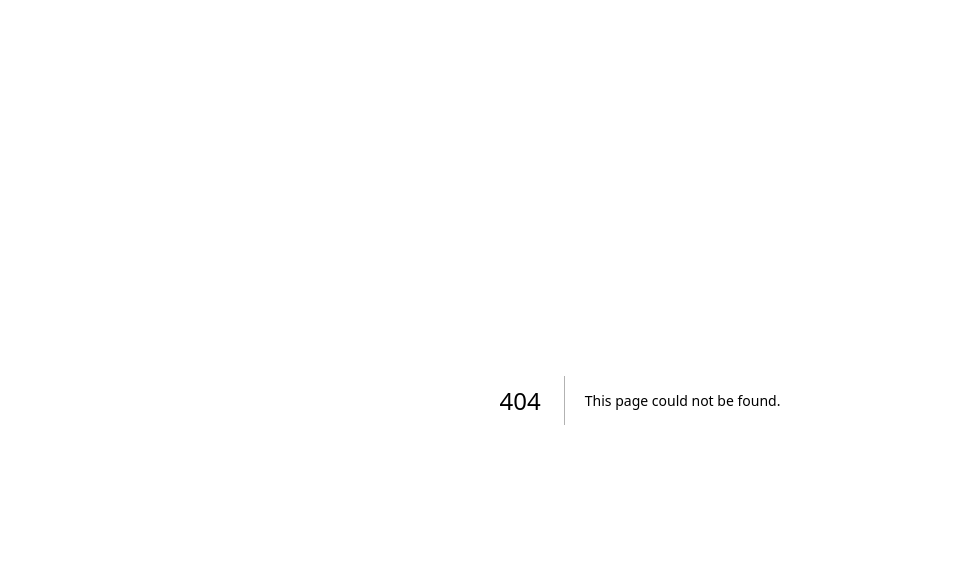
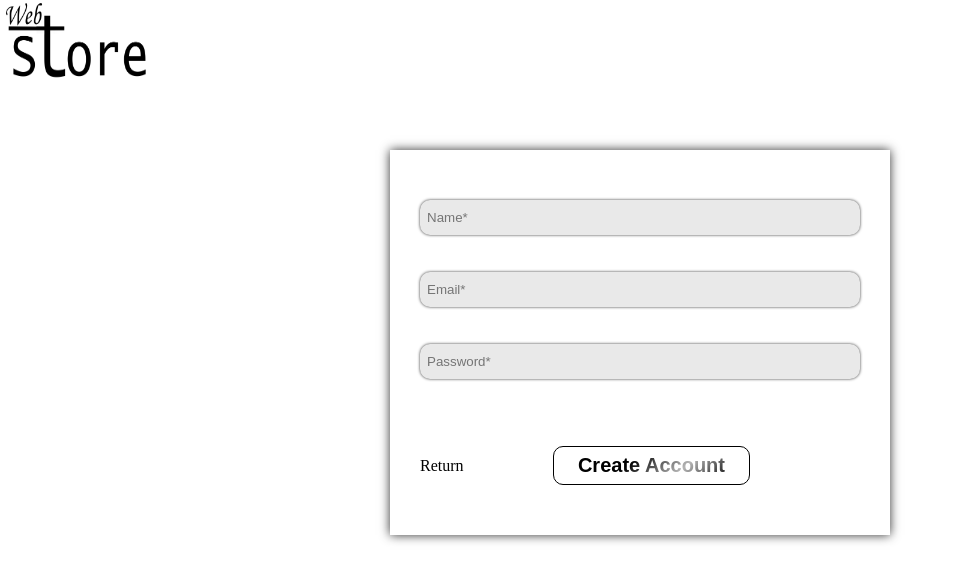
Before and after one commit to DeivisonCs/web-store, a Next.js app: page /signup in a window 1280 px wide. Before the commit this address had no page. Shown: the top 582 px of the page, without its empty margins (0-955 px from the left). Built offline with nearby package versions, Linux system fonts and the light colour scheme.

Commit message:
signup page

```diff
--- /dev/null
+++ b/app/signup/page.tsx
@@ -0,0 +1,31 @@
+import React from "react"
+import "./styles.css"
+import Link from "next/link"
+
+const SignUp = () => {
+
+    return(
+        <section id="login-section">
+            <form>
+                <input placeholder="Name*" type="text" id="name-input-field"/>
+                <span className="active-field-underline"></span>
+
+                <input placeholder="Email*" type="email" id="email-input-field"/>
+                <span className="active-field-underline"></span>
+
+                <input placeholder="Password*" type="password" id="password-input-field"/>
+                <span className="active-field-underline"></span>
+
+                <div className="buttons-div">
+                    <Link href="/" className="return-button">Return</Link>
+
+                    <div className="submit-button-container">
+                        <button type="submit" className="submit-button">Create Account</button>
+                    </div>
+                </div>
+            </form>
+        </section>
+    )
+}
+
+export default SignUp
--- /dev/null
+++ b/app/signup/styles.css
@@ -0,0 +1,163 @@
+#login-section {
+    background-image: url("/WebStoreLogo.png");
+    background-repeat: no-repeat;
+    background-size: 150px 80px;
+
+    width: 100vw;
+    height: 100vh;
+
+    padding-top: 150px;
+
+    display: flex;
+    align-items: flex-start;
+    justify-content: center;
+}
+
+#login-section form {
+    background-color: #fff;
+
+    width: 500px;
+    height: auto;
+    padding: 50px 30px;
+
+    /* border: 1px solid #000; */
+    /* border-radius: 2em; */
+    box-shadow: 0px 0px 10px #000000d0;
+
+    display: flex;
+    align-items: flex-start;
+    flex-direction: column;
+    gap: 30px;
+}
+
+#login-section form input {
+    background-color: #e9e9e9;
+    width: 100%;
+    height: 35px;
+
+    padding: 5px 7px;
+
+    border: none;
+    border-radius: 10px;
+    box-shadow: 0px 0px 3px #000000cc;
+
+    outline: none;
+}
+
+#login-section form .active-field-underline {
+    background-image: radial-gradient(#9c9c9c, #5f5f5f, #2b2b2bf0, #000000e8);
+    width: 0;
+    height: 5px;
+    margin-top: -28px;
+
+    border-radius: 10px;
+
+    transition: .3s ease-in-out;
+}
+
+#login-section form input:focus+.active-field-underline{
+    width: 100%;
+}
+
+#login-section form .buttons-div {
+    width: 75%;
+    margin-top: 30px;
+
+    display: flex;
+    justify-content: space-between;
+    align-items: center;
+    flex-direction: row;
+}
+
+#login-section form .buttons-div .return-button {
+    text-decoration: none;
+    color: #000;
+}
+#login-section form .buttons-div .return-button:hover {
+    text-decoration: underline;
+}
+
+#login-section form .buttons-div .submit-button {
+    color: transparent;
+    background-image: linear-gradient(140deg, #000, #000, #a5a5a5c7, #000, #000);
+    -webkit-background-clip: text;
+    background-position: -50px;
+
+    z-index: 2;
+
+    font-size: 20px;
+    font-weight: 700;
+    padding: 7px 24px;
+
+    border-radius: 10px;
+    border: none;
+
+    animation: bgAnimation 5s infinite ease-in forwards;
+}
+
+#login-section form .buttons-div .submit-button:hover {
+    cursor: pointer;
+}
+
+#login-section form .buttons-div .submit-button-container {
+    border-radius: 10px;
+    position: relative;
+
+    overflow: hidden;
+
+    border: 1px solid #000;
+
+    display: flex;
+    justify-content: center;
+    align-items: center;
+}
+
+#login-section form .buttons-div .submit-button-container::after {
+    content: "";
+    position: absolute;
+    left: 2.4%;
+    top: 8%;
+
+    background-color: #fff;
+
+    width: 95%;
+    height: 84%;
+    border-radius: 10px;
+}
+
+#login-section form .buttons-div .submit-button-container:hover {
+    border: none;
+    padding: 1px;
+}
+
+#login-section form .buttons-div .submit-button-container:hover::before {
+    content: "";
+    position: absolute;
+
+    background-color: #000000be;
+    width: 110%;
+    height: 10px;
+
+    animation: buttonBorderRotate 4s infinite ease-in-out;
+}
+
+@keyframes bgAnimation {
+    0% {
+        background-position: -50px;
+    }
+    50%{
+        background-position: 0x;
+    }
+    100%{
+        background-position: 150px;
+    }
+}
+
+@keyframes buttonBorderRotate {
+    from {
+        rotate: 0;
+    }
+    to {
+        rotate: 360deg;
+    }
+}
```
